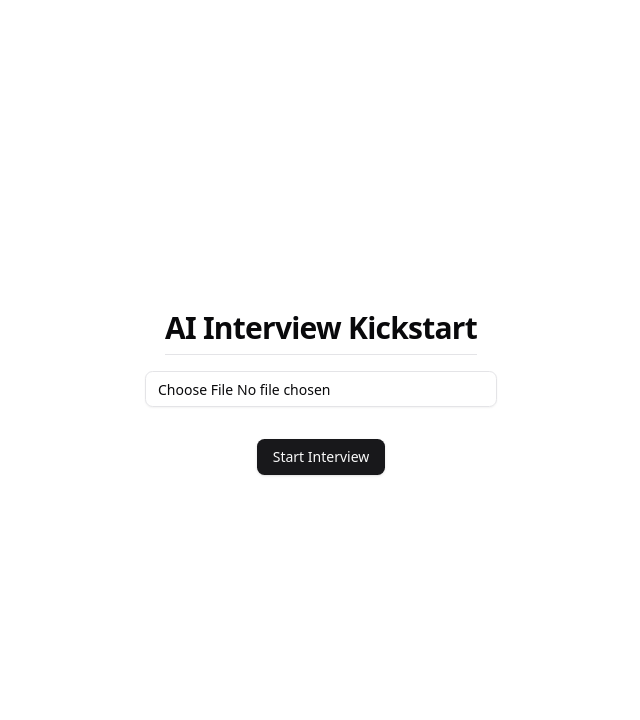
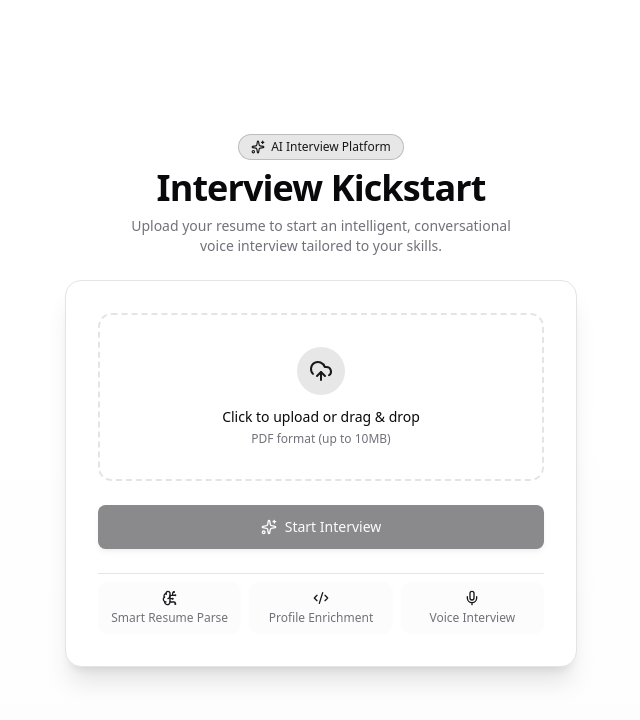
Before and after one commit to ParasRana123/ai_interviewer, a React (Vite) app in the folder apps/frontend/: page / in a window 1280 px wide. Shown: the top 720 px of the page, without its empty margins (319-959 px from the left). Built offline with nearby package versions, Linux system fonts and the light colour scheme.

Commit message:
fix(frontend): modernize Form component with resilient error handling, drag-and-drop, and upload feedback

```diff
--- a/apps/frontend/src/components/Form.tsx
+++ b/apps/frontend/src/components/Form.tsx
@@ -1,20 +1,66 @@
-import { useState } from "react";
+import React, { useState, useRef } from "react";
 import axios from "axios";
 import { toast } from "sonner";
-import { data, useNavigate } from "react-router";
-
-import { Button } from "../components/ui/button";
-import { Input } from "../components/ui/input";
+import { useNavigate } from "react-router";
+import {
+  UploadCloud,
+  FileText,
+  Sparkles,
+  Loader2,
+  CheckCircle2,
+  X,
+  Code2,
+  Mic,
+  BrainCircuit,
+} from "lucide-react";
+import { Button } from "./ui/button";
 import { BACKEND_URL } from "@/lib/config";
 
 export function Form() {
   const [resume, setResume] = useState<File | null>(null);
   const [loading, setLoading] = useState(false);
+  const [isDragging, setIsDragging] = useState(false);
+  const fileInputRef = useRef<HTMLInputElement>(null);
   const navigate = useNavigate();
+
+  function handleFileSelection(file: File | undefined) {
+    if (!file) return;
+
+    if (file.type !== "application/pdf" && !file.name.toLowerCase().endsWith(".pdf")) {
+      toast.error("Please select a valid PDF file.");
+      return;
+    }
+
+    if (file.size > 10 * 1024 * 1024) {
+      toast.error("File size exceeds 10MB limit. Please upload a smaller PDF.");
+      return;
+    }
+
+    setResume(file);
+    toast.success(`Selected "${file.name}"`);
+  }
+
+  function handleDragOver(e: React.DragEvent) {
+    e.preventDefault();
+    setIsDragging(true);
+  }
+
+  function handleDragLeave(e: React.DragEvent) {
+    e.preventDefault();
+    setIsDragging(false);
+  }
+
+  function handleDrop(e: React.DragEvent) {
+    e.preventDefault();
+    setIsDragging(false);
+    if (e.dataTransfer.files && e.dataTransfer.files.length > 0) {
+      handleFileSelection(e.dataTransfer.files[0]);
+    }
+  }
 
   async function onSubmit() {
     if (!resume) {
-      toast("Please upload your resume.");
+      toast.error("Please upload your resume PDF to begin.");
       return;
     }
 
@@ -24,46 +70,166 @@ export function Form() {
       const formData = new FormData();
       formData.append("resume", resume);
 
-      const { data } = await axios.post(
+      const response = await axios.post(
         `${BACKEND_URL}/api/v1/upload-resume`,
-        formData
+        formData,
+        {
+          headers: {
+            "Content-Type": "multipart/form-data",
+          },
+        }
       );
 
-      navigate(`/interview/${data.interviewId}`)
-
-      toast("Resume uploaded successfully!");
+      const responseData = response.data;
+      if (responseData?.interviewId) {
+        toast.success("Resume parsed successfully! Starting interview...");
+        navigate(`/interview/${responseData.interviewId}`);
+      } else {
+        toast.error("Unexpected response from server.");
+      }
     } catch (error: any) {
-      console.error(error.response);
-      console.log(error.request);
-      console.log(error.message);
-      toast("Failed to upload resume.");
+      console.error("Resume upload error:", error);
+      const serverMessage =
+        error.response?.data?.message ||
+        error.response?.data?.error ||
+        error.message ||
+        "Failed to upload and parse resume.";
+      toast.error(serverMessage);
     } finally {
       setLoading(false);
     }
   }
 
+  const formatFileSize = (bytes: number) => {
+    if (bytes < 1024) return `${bytes} B`;
+    if (bytes < 1024 * 1024) return `${(bytes / 1024).toFixed(1)} KB`;
+    return `${(bytes / (1024 * 1024)).toFixed(2)} MB`;
+  };
+
   return (
-    <div className="h-screen w-screen flex flex-col justify-center items-center">
-      <h2 className="scroll-m-20 border-b pb-2 text-3xl font-semibold tracking-tight">
-        AI Interview Kickstart
-      </h2>
+    <div className="min-h-screen w-screen flex flex-col justify-center items-center p-4 bg-gradient-to-b from-background via-background/95 to-muted/20">
+      <div className="w-full max-w-lg space-y-6">
+        {/* Header Title */}
+        <div className="text-center space-y-2">
+          <div className="inline-flex items-center gap-1.5 px-3 py-1 rounded-full text-xs font-medium bg-primary/10 text-primary border border-primary/20">
+            <Sparkles className="w-3.5 h-3.5" />
+            <span>AI Interview Platform</span>
+          </div>
+          <h1 className="text-3xl sm:text-4xl font-bold tracking-tight text-foreground">
+            Interview Kickstart
+          </h1>
+          <p className="text-sm text-muted-foreground max-w-sm mx-auto">
+            Upload your resume to start an intelligent, conversational voice interview tailored to your skills.
+          </p>
+        </div>
 
-      <div className="p-4 w-96">
-        <Input
+        {/* Upload Card */}
+        <div className="bg-card border rounded-2xl p-6 sm:p-8 shadow-xl space-y-6 transition-all">
+          <div
+            onDragOver={handleDragOver}
+            onDragLeave={handleDragLeave}
+            onDrop={handleDrop}
+            onClick={() => !resume && fileInputRef.current?.click()}
+            className={`border-2 border-dashed rounded-xl p-6 sm:p-8 text-center transition-all cursor-pointer flex flex-col items-center justify-center gap-3 ${
+              isDragging
+                ? "border-primary bg-primary/5 scale-[1.01]"
+                : resume
+                ? "border-emerald-500/50 bg-emerald-500/5"
+                : "border-border hover:border-primary/50 hover:bg-muted/40"
+            }`}
+          >
+            <input
+              ref={fileInputRef}
               type="file"
-          accept=".pdf"
+              accept=".pdf,application/pdf"
+              className="hidden"
               onChange={(e) => {
-            if (e.target.files?.length) {
-              setResume(e.target.files[0]);
+                if (e.target.files && e.target.files.length > 0) {
+                  handleFileSelection(e.target.files[0]);
                 }
               }}
             />
+
+            {resume ? (
+              <div className="flex flex-col items-center gap-3 w-full animate-in fade-in zoom-in duration-200">
+                <div className="w-12 h-12 rounded-full bg-emerald-500/10 text-emerald-600 flex items-center justify-center border border-emerald-500/20">
+                  <CheckCircle2 className="w-6 h-6" />
+                </div>
+                <div className="space-y-1 text-center max-w-full">
+                  <p className="text-sm font-semibold text-foreground truncate px-2">
+                    {resume.name}
+                  </p>
+                  <p className="text-xs text-muted-foreground">
+                    {formatFileSize(resume.size)} • PDF Ready
+                  </p>
+                </div>
+                <Button
+                  type="button"
+                  variant="ghost"
+                  size="sm"
+                  onClick={(e) => {
+                    e.stopPropagation();
+                    setResume(null);
+                    if (fileInputRef.current) fileInputRef.current.value = "";
+                  }}
+                  className="text-xs text-muted-foreground hover:text-destructive gap-1 h-7 px-2"
+                >
+                  <X className="w-3.5 h-3.5" />
+                  <span>Choose different file</span>
+                </Button>
+              </div>
+            ) : (
+              <>
+                <div className="w-12 h-12 rounded-full bg-primary/10 text-primary flex items-center justify-center">
+                  <UploadCloud className="w-6 h-6" />
+                </div>
+                <div className="space-y-1">
+                  <p className="text-sm font-medium text-foreground">
+                    Click to upload or drag & drop
+                  </p>
+                  <p className="text-xs text-muted-foreground">
+                    PDF format (up to 10MB)
+                  </p>
+                </div>
+              </>
+            )}
           </div>
 
-      <div className="p-4">
-        <Button onClick={onSubmit} disabled={loading}>
-          {loading ? "Uploading..." : "Start Interview"}
+          {/* Action Button */}
+          <Button
+            onClick={onSubmit}
+            disabled={loading || !resume}
+            className="w-full h-11 text-sm font-medium shadow-md transition-all gap-2"
+          >
+            {loading ? (
+              <>
+                <Loader2 className="w-4 h-4 animate-spin" />
+                <span>Parsing resume & preparing interview...</span>
+              </>
+            ) : (
+              <>
+                <Sparkles className="w-4 h-4" />
+                <span>Start Interview</span>
+              </>
+            )}
           </Button>
+
+          {/* Feature Badges */}
+          <div className="grid grid-cols-3 gap-2 pt-2 border-t text-center text-xs text-muted-foreground">
+            <div className="flex flex-col items-center gap-1 p-2 rounded-lg bg-muted/30">
+              <BrainCircuit className="w-4 h-4 text-primary" />
+              <span>Smart Resume Parse</span>
+            </div>
+            <div className="flex flex-col items-center gap-1 p-2 rounded-lg bg-muted/30">
+              <Code2 className="w-4 h-4 text-primary" />
+              <span>Profile Enrichment</span>
+            </div>
+            <div className="flex flex-col items-center gap-1 p-2 rounded-lg bg-muted/30">
+              <Mic className="w-4 h-4 text-primary" />
+              <span>Voice Interview</span>
+            </div>
+          </div>
+        </div>
       </div>
     </div>
   );
```
Also changed, not shown: 1 other file (tests, documents, lock files or other folders). Lines whose indentation alone changed are shown as unchanged.
